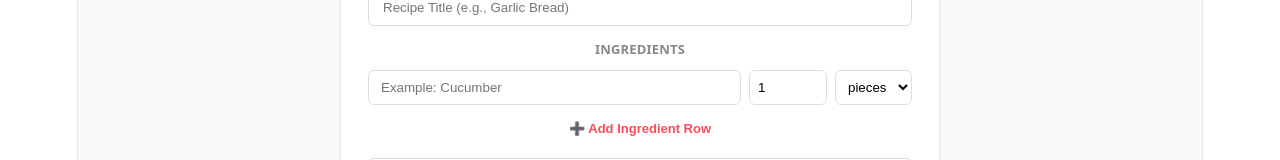
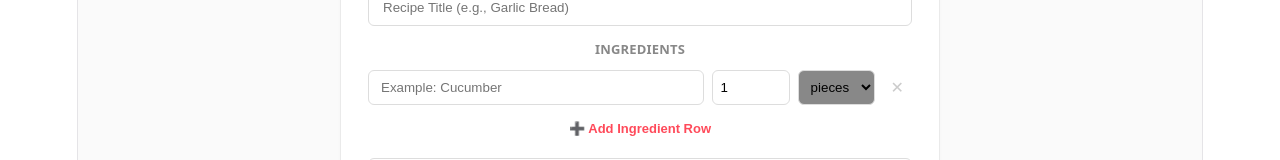
Before and after one commit to AradOfek/smart-meal-planner, a React (Vite) app: page / in a window 1280 px wide. Shown: the part 376-536 px from the top of the page. Built offline with nearby package versions, Linux system fonts and the light colour scheme; no server answers; the database is empty.

Commit message:
added delete row to ingredients section in recipe

```diff
--- a/src/App.tsx
+++ b/src/App.tsx
@@ -71,6 +71,12 @@ export default function App() {
     setNewIngredients([...newIngredients, { name: '', quantity: 1, unit: 'pieces' }]);
   };
 
+  const handleRemoveIngredientRow = (indexToRemove: number) => {
+  setNewIngredients(
+    newIngredients.filter((_, index) => index !== indexToRemove)
+  );
+};
+
   // Form Submission Process
   async function handleAddRecipe(e: SubmitEvent) {
     e.preventDefault();
@@ -81,7 +87,7 @@ export default function App() {
         .insert([
           {
             title: newTitle,
-            instructions: newInstructions, // Note: Removed array bracket [] around newInstructions to match plain text database column
+            instructions: [newInstructions],
             ingredients: newIngredients // Sends the dynamic JSONB structured array to Supabase
           }
         ])
@@ -151,7 +157,7 @@ export default function App() {
                 <select
                   value={ing.unit}
                   onChange={(e) => handleIngredientChange(idx, 'unit', e.target.value)}
-                  style={{ padding: '8px', borderRadius: '6px', border: '1px solid #ddd', backgroundColor: '#fff' }}
+                  style={{ padding: '8px', borderRadius: '6px', border: '1px solid #ddd', backgroundColor: '#888' }}
                 >
                   <option value="pieces">pieces</option>
                   <option value="g">g</option>
@@ -159,6 +165,22 @@ export default function App() {
                   <option value="ml">ml</option>
                   <option value="tbsp">tbsp</option>
                 </select>
+
+                <button
+                  type="button"
+                  disabled={newIngredients.length === 1}
+                  onClick={() => handleRemoveIngredientRow(idx)}
+                  style={{
+                    background: 'none',
+                    border: 'none',
+                    color: newIngredients.length === 1 ? '#ccc' : '#ff4a5a',
+                    cursor: newIngredients.length === 1 ? 'not-allowed' : 'pointer',
+                    fontSize: '16px',
+                    padding: '0 8px'
+                  }}
+                >
+                  ✕
+                </button>
               </div>
             ))}
             <button
```
